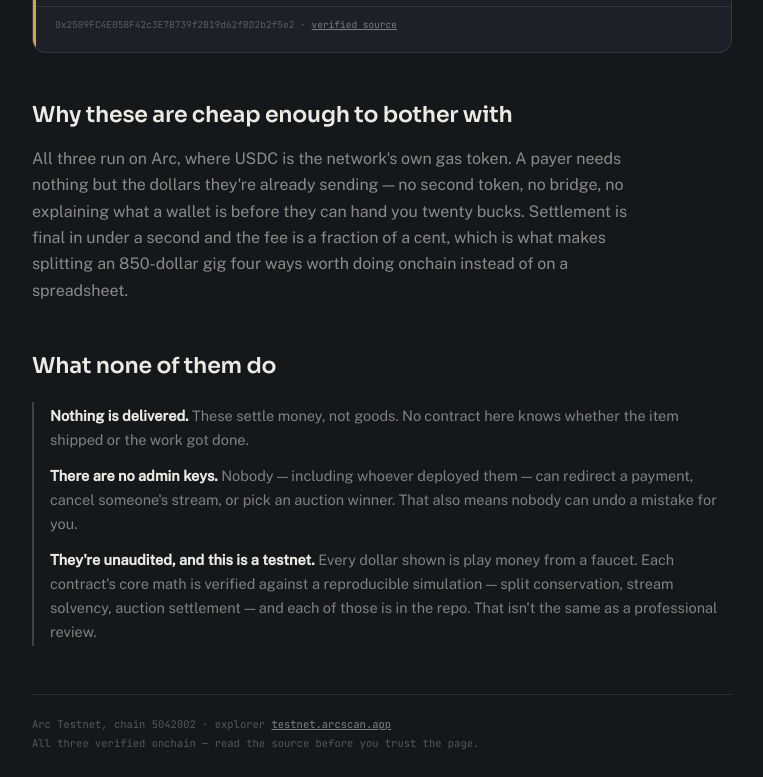
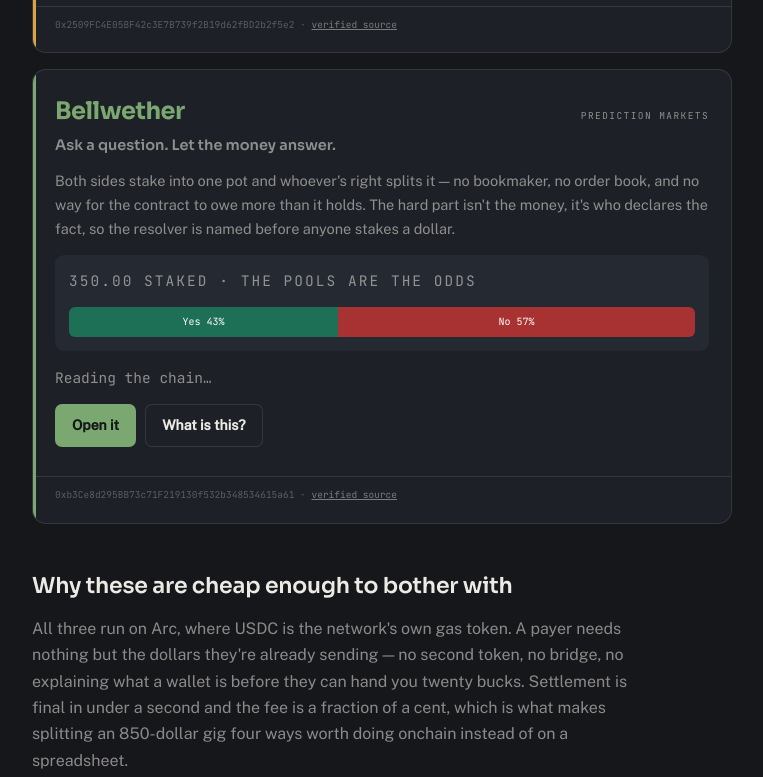
Before and after one commit to servicecoinrwb/Machines, a plain HTML site: page index.html in a window 1280 px wide. Shown: the part 1798-2575 px from the top of the page, without its empty margins (258-1021 px from the left). Drawn offline with nearby package versions, Linux system fonts and the light colour scheme.

Commit message:
Update title and description for four machines

```diff
--- a/index.html
+++ b/index.html
@@ -3,8 +3,8 @@
 <head>
 <meta charset="utf-8">
 <meta name="viewport" content="width=device-width, initial-scale=1">
-<title>Three machines for moving money</title>
-<meta name="description" content="OpenTill, Tidewater and Blindside — small stablecoin contracts on Arc that each do one thing conventional payments do badly.">
+<title>Four machines for moving money</title>
+<meta name="description" content="OpenTill, Tidewater, Blindside and Bellwether — small stablecoin contracts on Arc that each do one thing conventional finance handles badly.">
 <link rel="preconnect" href="https://fonts.googleapis.com">
 <link rel="preconnect" href="https://fonts.gstatic.com" crossorigin>
 <link href="https://fonts.googleapis.com/css2?family=Sora:wght@400;600;700&family=Public+Sans:wght@400;500&family=JetBrains+Mono:wght@400;500;700&display=swap" rel="stylesheet">
@@ -27,6 +27,7 @@
     --coral:#ff5d47;   /* OpenTill  */
     --aqua:#5ad6bd;    /* Tidewater */
     --gold:#d9a441;    /* Blindside */
+    --moss:#7aa870;    /* Bellwether */
   }
   *{box-sizing:border-box}
   html,body{margin:0;padding:0}
@@ -89,6 +90,12 @@
     font-family:"JetBrains Mono",monospace;font-size:10px;color:rgba(217,164,65,.75);
     background:rgba(217,164,65,.06);overflow:hidden;white-space:nowrap}
 
+  /* bellwether: an odds bar */
+  .odds{display:flex;height:30px;border-radius:6px;overflow:hidden}
+  .odds div{display:flex;align-items:center;justify-content:center;
+    font-family:"JetBrains Mono",monospace;font-size:10px;color:#fff}
+  .o-y{background:#1d6f56} .o-n{background:#a83232}
+
   .m-live{font-family:"JetBrains Mono",monospace;font-size:11.5px;color:var(--dim);margin:0 0 15px}
   .m-live b{color:var(--bone);font-weight:500}
 
@@ -124,8 +131,8 @@
     <div class="net" id="net">Arc Testnet · 5042002</div>
   </div>
 
-  <h1>Three machines for moving money.</h1>
-  <p class="lede">Each one does something conventional payments handle badly, and each is small enough to read in an afternoon. They share a chain, a stablecoin, and a rule: <b>none of them can hold your money longer than a single transaction unless the whole point is holding it.</b></p>
+  <h1>Four machines for moving money.</h1>
+  <p class="lede">Each one does something conventional payments handle badly, and each is small enough to read in an afternoon. They share a chain, a stablecoin, and a rule: <b>none of them has an admin key, and none can hold your money longer than the mechanic requires.</b></p>
 
   <div class="strip">
     <span class="pill">USDC as gas</span>
@@ -215,6 +222,33 @@
     <p class="m-addr">0x2509FC4E05BF42c3E7B739f2B19d62fBD2b2f5e2 · <a href="https://testnet.arcscan.app/address/0x2509FC4E05BF42c3E7B739f2B19d62fBD2b2f5e2" target="_blank" rel="noopener">verified source</a></p>
   </article>
 
+  <!-- BELLWETHER -->
+  <article class="machine" style="--ac:var(--moss)">
+    <div class="m-body">
+      <div class="m-top">
+        <h2 class="m-name" style="margin:0">Bellwether</h2>
+        <span class="m-kind">Prediction markets</span>
+      </div>
+      <p class="m-line">Ask a question. Let the money answer.</p>
+      <p>Both sides stake into one pot and whoever's right splits it — no bookmaker, no order book, and no way for the contract to owe more than it holds. The hard part isn't the money, it's who declares the fact, so the resolver is named before anyone stakes a dollar.</p>
+
+      <div class="demo">
+        <p class="demo-lab">350.00 staked · the pools are the odds</p>
+        <div class="odds">
+          <div class="o-y" style="width:43%">Yes 43%</div>
+          <div class="o-n" style="width:57%">No 57%</div>
+        </div>
+      </div>
+
+      <p class="m-live" id="liveMarket">Reading the chain…</p>
+      <div class="m-acts">
+        <a class="go" href="./bellwether.html">Open it</a>
+        <a class="go sec" href="./bellwether-guide.html">What is this?</a>
+      </div>
+    </div>
+    <p class="m-addr">0xb3Ce8d295BB73c71F219130f532b348534615a61 · <a href="https://testnet.arcscan.app/address/0xb3Ce8d295BB73c71F219130f532b348534615a61" target="_blank" rel="noopener">verified source</a></p>
+  </article>
+
   <h2>Why these are cheap enough to bother with</h2>
   <p class="body">All three run on Arc, where USDC is the network's own gas token. A payer needs nothing but the dollars they're already sending — no second token, no bridge, no explaining what a wallet is before they can hand you twenty bucks. Settlement is final in under a second and the fee is a fraction of a cent, which is what makes splitting an 850-dollar gig four ways worth doing onchain instead of on a spreadsheet.</p>
 
@@ -227,7 +261,7 @@
 
   <footer>
     Arc Testnet, chain 5042002 · explorer <a href="https://testnet.arcscan.app" target="_blank" rel="noopener">testnet.arcscan.app</a><br>
-    All three verified onchain — read the source before you trust the page.
+    All four verified onchain — read the source before you trust the page.
   </footer>
 </div>
 
@@ -236,6 +270,7 @@
 const TILL="0x8be1e1F32EBcD7Cb8a8c844bb4506b6C73181B6E";
 const STREAM="0xc85B727f88C3D8daE88d404411C16d1D8f7a5015";
 const AUCTION="0x2509FC4E05BF42c3E7B739f2B19d62fBD2b2f5e2";
+const MARKET="0xb3Ce8d295BB73c71F219130f532b348534615a61";
 
 const pool=RPCS.map(u=>new ethers.JsonRpcProvider(u));
 async function call(addr,abi,fn){
@@ -276,6 +311,12 @@
     const made=n>0n?n-1n:0n;
     $("liveAuction").innerHTML="Live: <b>"+made.toString()+"</b> lot"+(made===1n?"":"s")+" listed so far.";
   }catch(_){ $("liveAuction").textContent="Chain read failed — the public RPCs throttle under load. The app below still works."; }
+
+  try{
+    const n=await call(MARKET,["function nextId() view returns (uint256)"],c=>c.nextId());
+    const made=n>0n?n-1n:0n;
+    $("liveMarket").innerHTML="Live: <b>"+made.toString()+"</b> market"+(made===1n?"":"s")+" opened so far.";
+  }catch(_){ $("liveMarket").textContent="Chain read failed — the public RPCs throttle under load. The app below still works."; }
 })();
 </script>
 </body>
```
